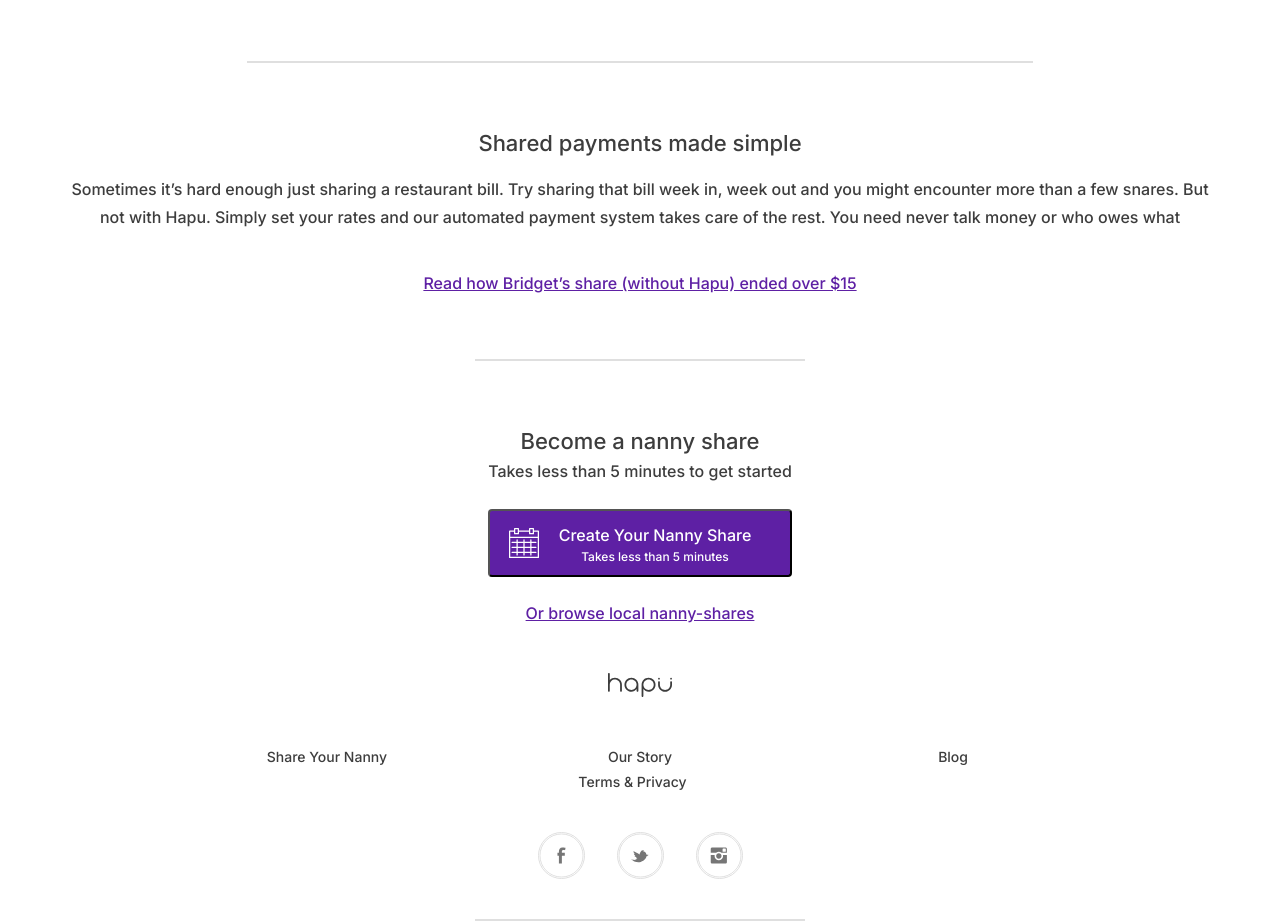
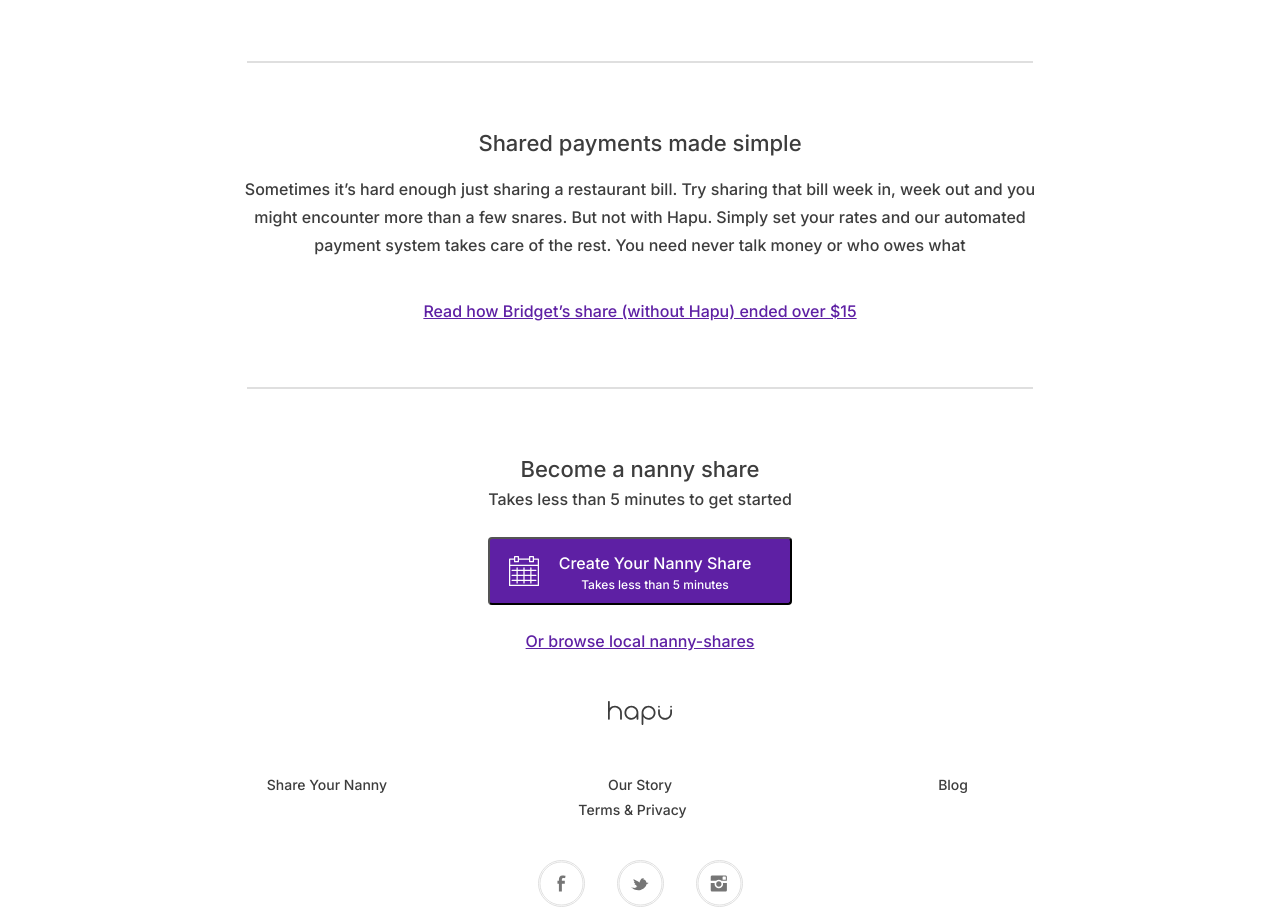
Before and after one commit to Doug-Fernando/Hapu-Clone, a React (Create React App) app: page / in a window 1280 px wide. Shown: the part 1463-2387 px from the top of the page. Built offline with nearby package versions, Linux system fonts and the light colour scheme.

Commit message:
feat: Adjust SharedPaymentSection for desktop

```diff
--- a/src/Pages/Home/index.js
+++ b/src/Pages/Home/index.js
@@ -18,6 +18,7 @@
       <RegisterEmailSection />
       <Divider />
       <SharedPaymentSection />
+      <Divider />
       <FooterSection />
     </>
   );
--- a/src/components/SharedPaymentSection/index.js
+++ b/src/components/SharedPaymentSection/index.js
@@ -1,6 +1,6 @@
 import React from 'react';
 
-import { Container, Phrase, Text, PhraseTwo, Divider } from './style';
+import { Container, Phrase, Text, PhraseTwo } from './style';
 
 function Index() {
   return (
@@ -18,7 +18,6 @@
       <PhraseTwo href="#">
         Read how Bridget’s share (without Hapu) ended over $15
       </PhraseTwo>
-      <Divider />
     </Container>
   );
 }
--- a/src/components/SharedPaymentSection/style.js
+++ b/src/components/SharedPaymentSection/style.js
@@ -8,6 +8,12 @@
   /* position: absolute; */
   /* bottom: -195%; */
   align-items: center;
+
+  @media screen and (min-width: 830px) {
+    width: 70%;
+    margin-left: auto;
+    margin-right: auto;
+  }
 `;
 
 export const Phrase = styled.h4`
@@ -42,13 +48,3 @@
   text-decoration-line: underline;
   color: #5E20A4;
 `;
-
-export const Divider = styled.div`
-  /* position: absolute; */
-  /* bottom: -200%; */
-  margin: 64px 0 0;
-  width: 328px;
-  left: 38px;
-  height: 0;
-  border: 1px solid #DFDFDF;
-`;
```
